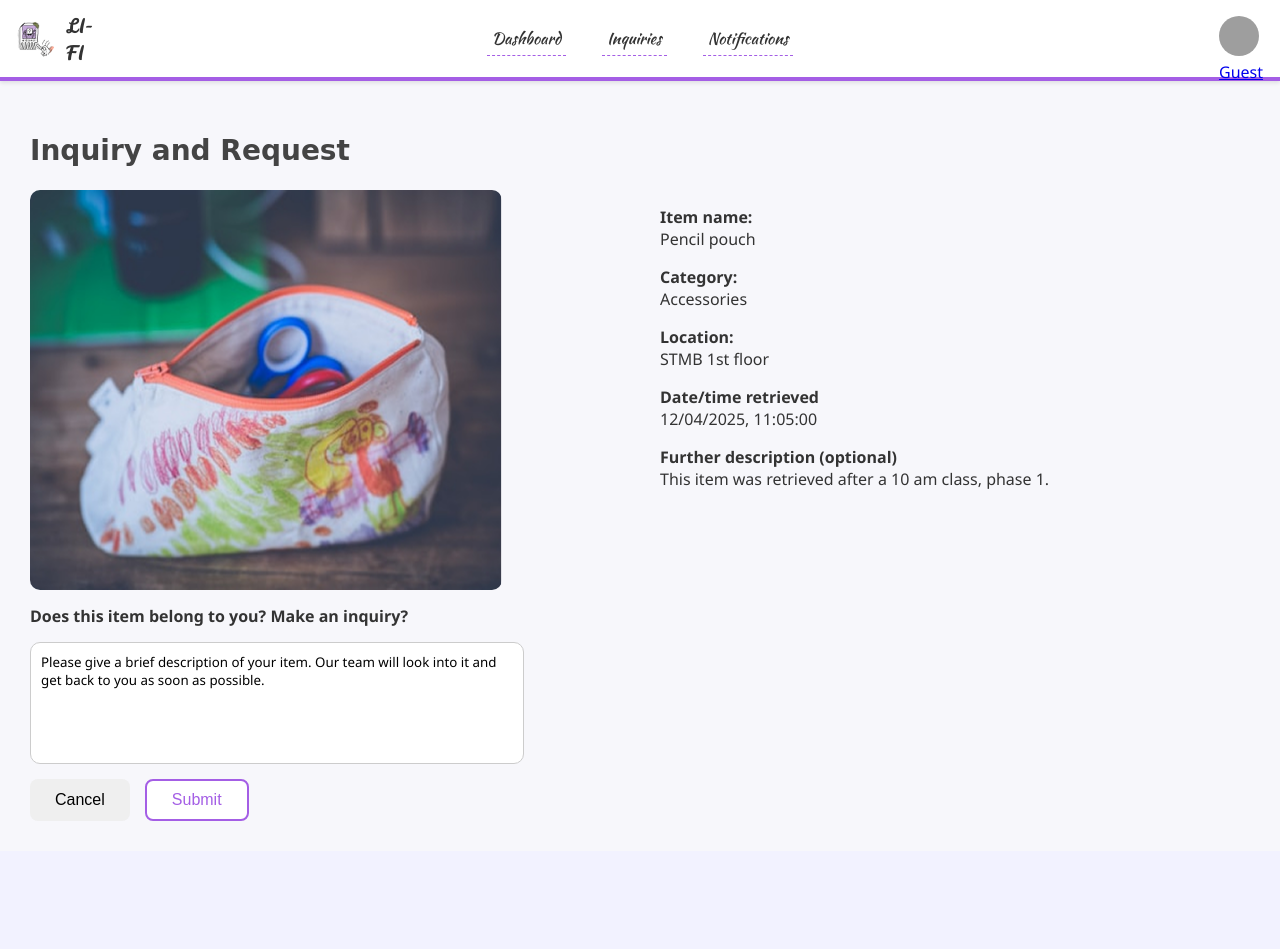
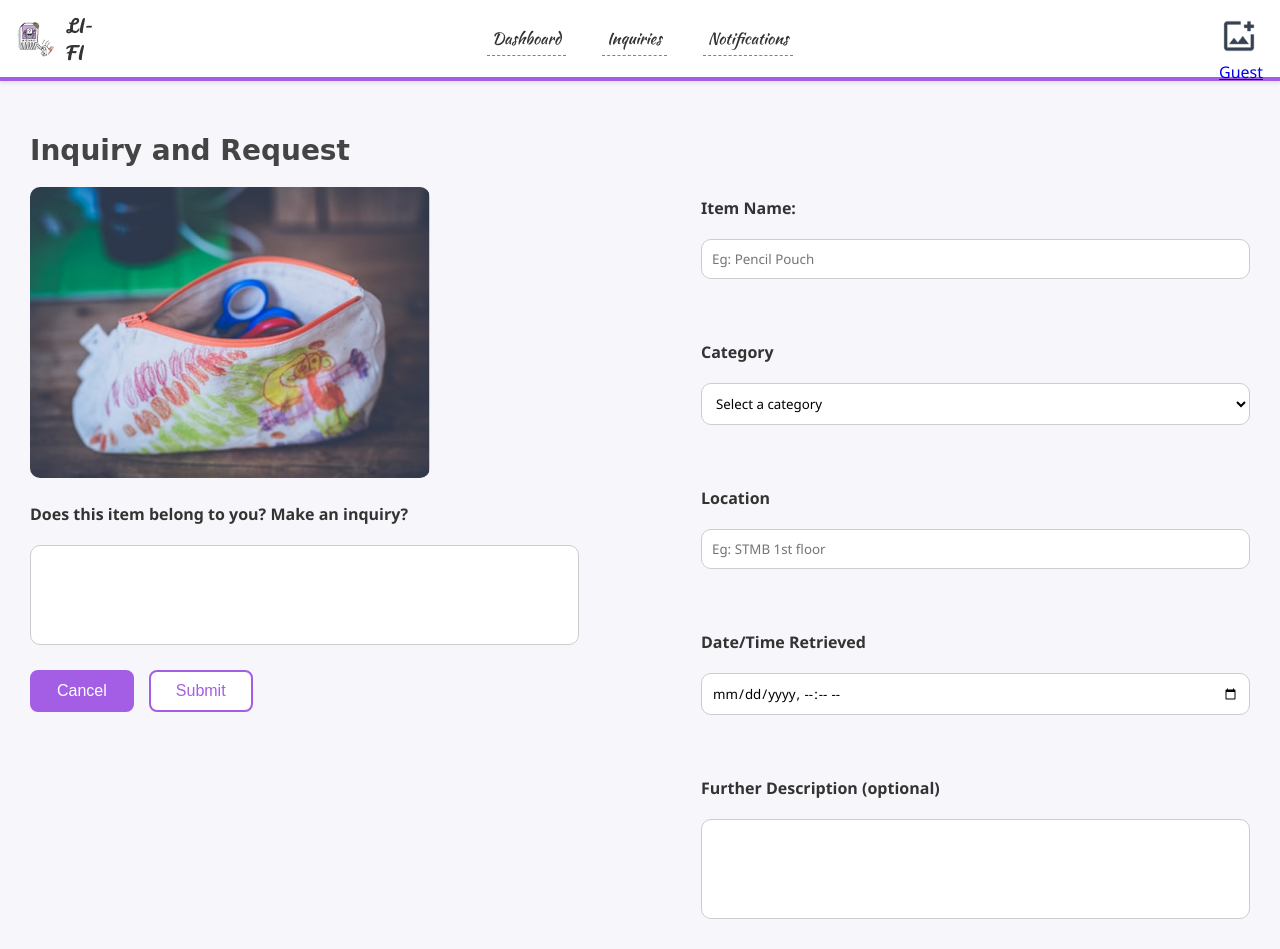
Before and after one commit to Angela-K-C/lost_and_found, a PHP site: page /pages/inquiries_and_requests.php in a window 1280 px wide. Before the commit the page ends 821 px from the top, so only its background shows below. Run offline with PHP 8.4, Linux system fonts and the light colour scheme; data that the repository does not hold is empty; grey boxes are pictures that could not be loaded.

Commit message:
the old code

```diff
--- a/assets/css/inquries_and_requests.css
+++ b/assets/css/inquries_and_requests.css
@@ -26,7 +26,7 @@
   height: 45px;
   object-fit: cover;
   border-radius: 50%;
-  border:none;
+  border: none;
 }
 
 .logo-text {
@@ -36,17 +36,18 @@
 
 nav a {
   margin: 0 15px;
-  font-style:Kausha Script;
+  font-style: Kausha Script;
   font-weight: 500;
   text-decoration: none;
   color: #333;
   border-bottom: 1px dashed #a45ee5;
-   padding: 5px;
+  padding: 5px;
   transition: all 0.3s ease;
 }
+
 nav a:hover {
-  color:#f0e6fb;
-  background-color:#a45ee5 ;
+  color: #f0e6fb;
+  background-color: #a45ee5;
   border-radius: 5px;
 }
 
@@ -58,46 +59,69 @@
   font-family: 'Brush Script MT', cursive;
   font-size: 28px;
   color: #444;
+  margin-bottom: 20px;
 }
 
 .container {
   display: flex;
   gap: 40px;
   margin-top: 20px;
+  flex-wrap: wrap;
+  justify-content: space-between;
 }
 
 .left {
   flex: 1;
+  max-width: 45%;
   display: flex;
   flex-direction: column;
   gap: 15px;
 }
 
+.right {
+  flex: 1;
+  max-width: 45%;
+  display: flex;
+  flex-direction: column;
+  gap: 15px;
+  font-size: 16px;
+}
+
 .item-img {
-  width: 80%;
-    height: 400px;
-  max-width:900px;
+  width: 100%;
+  height: auto;
+  max-width: 400px;
   border-radius: 10px;
 }
 
 label {
   font-weight: 600;
+  margin-top: 10px;
+  display: block;
+}
+
+textarea,
+input,
+select {
+  width: 100%;
+  padding: 10px;
+  margin-top: 5px;
+  border-radius: 10px;
+  border: 1px solid #ccc;
+  font-family: inherit;
+  background-color: #fff;
+  box-sizing: border-box;
 }
 
 textarea {
-  width: 80%;
   min-height: 100px;
-  padding: 10px;
-  border-radius: 10px;
-  border: 1px solid #ccc;
   resize: none;
-  font-family: inherit;
-  background-color: #fff;
 }
 
 .buttons {
   display: flex;
   gap: 15px;
+  margin-top: 10px;
 }
 
 button {
@@ -107,32 +131,25 @@
   font-size: 16px;
   cursor: pointer;
 }
+
 .Submit {
   background-color: white;
   border: 2px solid #a45ee5;
   color: #a45ee5;
 }
-.approve:hover {
+
+.Submit:hover {
   background-color: #a45ee5;
   color: white;
 }
 
-.reject {
-  background-color:#a45ee5;
+.Cancel {
+  background-color: #a45ee5;
   border: 2px solid #a45ee5;
   color: white;
 }
 
-.reject:hover {
-    background-color:white;
-    color: #a45ee5;
+.Cancel:hover {
+  background-color: white;
+  color: #a45ee5;
 }
-
-.right {
-  flex: 1;
-  font-size: 16px;
-}
-
-.right p {
-  margin-bottom: 15px;
-}
--- a/includes/navbar.php
+++ b/includes/navbar.php
@@ -1,4 +1,4 @@
-<?php session_start() ?>
+<!-- <?php session_start() ?> -->
 
 <!DOCTYPE html>
 <html lang="en">
@@ -25,7 +25,7 @@
       <a href="../pages/profile.php">
 
         <?php
-          $relativeImagePath = htmlspecialchars($_SESSION['profile_pic']);
+          $relativeImagePath = htmlspecialchars($_SESSION['profile_pic'] ?? 'assets/images/add_photo.png');
           $imagePath = '/lost_and_found' . '/' . $relativeImagePath;
 
           echo "<img src=". $imagePath . " />";
--- a/pages/inquiries_and_requests.php
+++ b/pages/inquiries_and_requests.php
@@ -10,27 +10,67 @@
 
   <?php include '..\includes\navbar.php'; ?>
 
+  <form action="../approval.php" method="POST">
+
   <main>
     <h2>Inquiry and Request</h2>
+    <form action="../approval" method = "POST"></form>
     <div class="container">
-      <div class="left">
+
+          <!-- LEFT SIDE -->
+    <div class="left">
         <img src="..\assets\images\Pencilpouch.png" alt="Pencil Pouch" class="item-img" />
-        <label>Does this item belong to you? Make an inquiry?</label>
-        <textarea readonly>
-Please give a brief description of your item. Our team will look into it and get back to you as soon as possible.        </textarea>
+
+        <label for="description"> Does this item belong to you? Make an inquiry? </label>
+        <textarea
+         id = "description"
+         name="description"
+         required placeholder="Please provide a brief description of your item. Our team will look into it and get back to you as soon as possible.">
+        </textarea>
+
         <div class="buttons">
-          <button class="Cancel">Cancel</button>
-          <button class="Submit">Submit</button>
+          <button type="reset" class="Cancel">Cancel</button>
+          <button type="submit" class="Submit">Submit</button>
         </div>
       </div>
-      <div class="right">
+
+      <!-- RIGHT SIDE -->
+    <div class="right">
+      <label for="item_name"><strong>Item Name:</strong></label>
+      <input type="text" id="item_name" name="item_name" required placeholder="Eg: Pencil Pouch" />
+      <br>
+      <label for="category"><strong>Category</strong></label>
+      <select id="category" name="category" required>
+        <option value="" disabled selected>Select a category</option>
+        <option value="accessories">Accessories</option>
+        <option value="electronics">Electronics</option>
+        <option value="clothing">Clothing</option>
+        <option value="books">Books</option>
+        <option value="other">Other</option>
+      </select>
+      <br>
+      <label for="location"><strong>Location</strong></label>
+      <input type="text" id="location" name="location" required placeholder="Eg: STMB 1st floor" />
+      <br>
+      <label for="date_time"><strong>Date/Time Retrieved</strong></label>
+      <input type="datetime-local" id="date_time" name="date_time" required />
+      <br>
+      <label for="further_description"><strong>Further Description (optional)</strong></label>
+      <textarea
+      id="further_description"
+      name="further_description"
+      placeholder="Please provide any additional details that may help us identify your item.">
+      </textarea>
+      <!-- <div class="right">
         <p><strong>Item name:</strong> <br>Pencil pouch</p>
         <p><strong>Category:</strong> <br>Accessories</p>
         <p><strong>Location:</strong> <br>STMB 1st floor</p>
         <p><strong>Date/time retrieved</strong><br>12/04/2025, 11:05:00</p>
         <p><strong>Further description (optional)</strong><br>This item was retrieved after a 10 am class, phase 1.</p>
+      </div> -->
       </div>
     </div>
   </main>
+  </form>
 </body>
 </html>
```
Also changed, not shown: pages/dashboard.php (+0 -12 lines).
